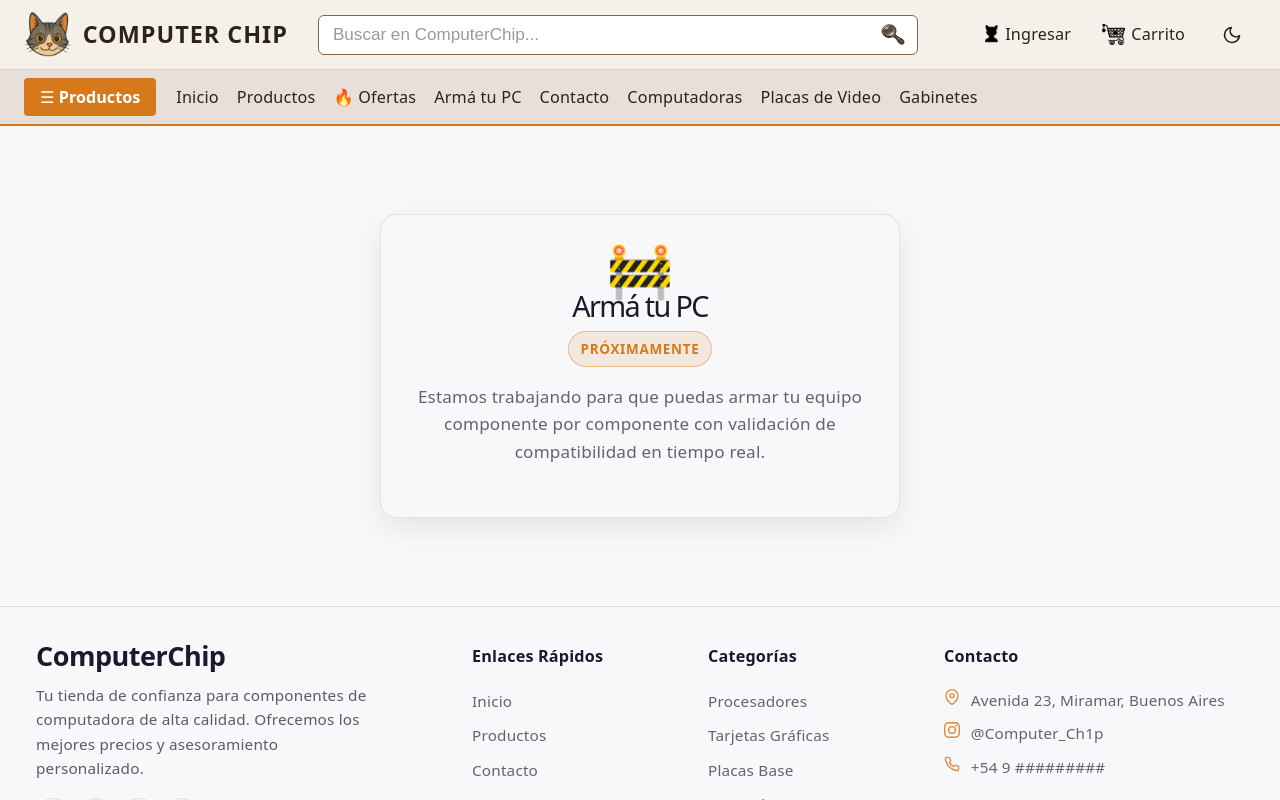
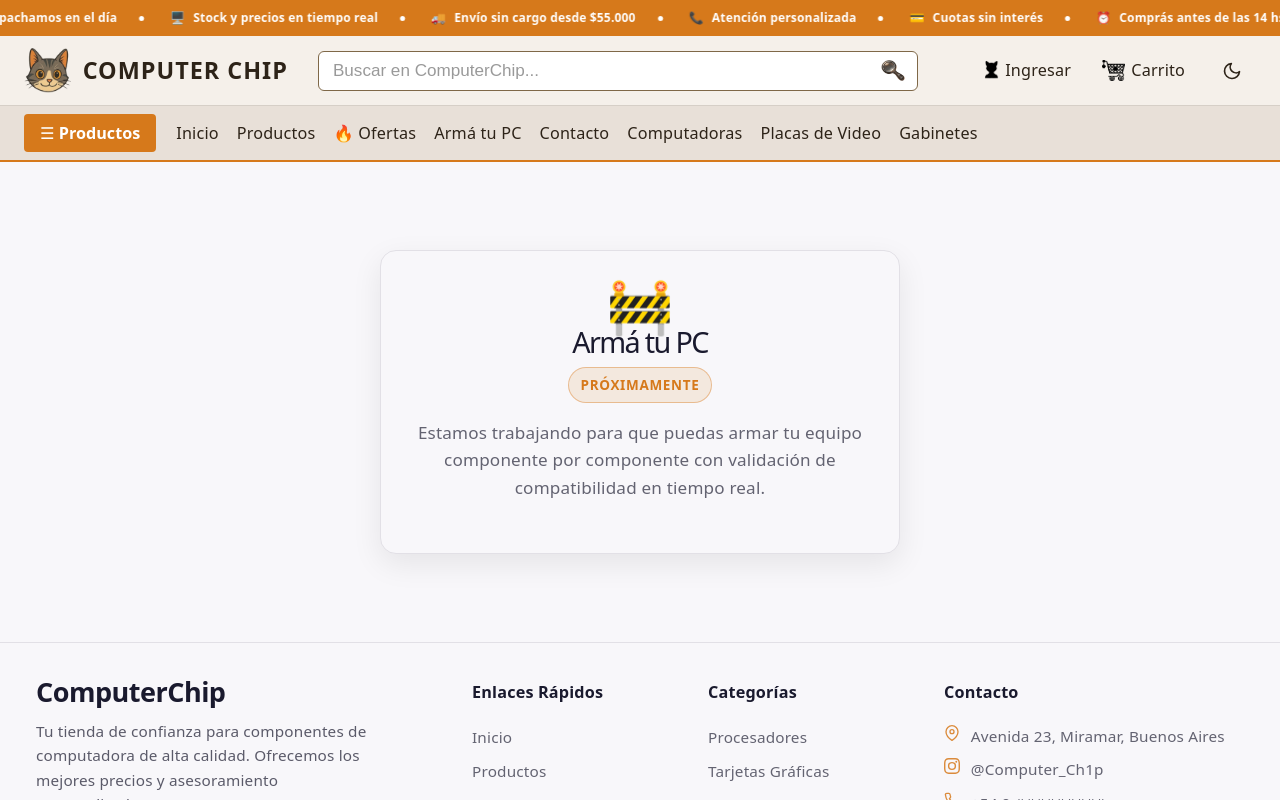
Before and after one commit to msmdev43/FrontComputerChip, a React (Vite) app: page /armatupc in a window 1280 px wide. Built offline with nearby package versions, Linux system fonts and the light colour scheme.

Commit message:
BenefitsBanner

```diff
--- a/src/App.jsx
+++ b/src/App.jsx
@@ -21,6 +21,7 @@ import Cart from './pages/Cart'
 import ArmaTuPc from './pages/ArmaTuPc'
 import AdminRoutes from './routes/AdminRoutes'
 import BackToTop from './components/BackToTop';
+import BenefitsBanner from './components/BenefitsBanner';
 import './App.css'
 
 function App() {
@@ -35,6 +36,7 @@ function App() {
 
             <Route path="/*" element={
               <div className="app-container">
+                <BenefitsBanner />
                 <Navbar />
                 <div className="main-content">
                   <div className="content-wrapper">
--- /dev/null
+++ b/src/components/BenefitsBanner.jsx
@@ -0,0 +1,47 @@
+
+import '../styles/components/BenefitsBanner.css';
+
+const benefits = [
+  { icon: '⏰', text: 'Comprás antes de las 14 hs, despachamos en el día' },
+  { icon: '🖥️', text: 'Stock y precios en tiempo real' },
+  { icon: '🚚', text: 'Envío sin cargo desde $55.000' },
+  { icon: '📞', text: 'Atención personalizada' },
+  { icon: '💳', text: 'Cuotas sin interés' },
+];
+
+const BenefitsBanner = () => {
+  return (
+    <section
+      className="benefits-banner"
+      aria-label="Beneficios de comprar en ComputerChip"
+    >
+      <div className="benefits-banner__viewport">
+        <div className="benefits-banner__track">
+          {[0, 1].map((group) => (
+            <div
+              className="benefits-banner__group"
+              key={group}
+              aria-hidden={group === 1}
+            >
+              {benefits.map((benefit) => (
+                <div
+                  className="benefits-banner__item"
+                  key={benefit.text}
+                >
+                  <span aria-hidden="true">{benefit.icon}</span>
+                  <span>{benefit.text}</span>
+                  <span
+                    className="benefits-banner__separator"
+                    aria-hidden="true"
+                  />
+                </div>
+              ))}
+            </div>
+          ))}
+        </div>
+      </div>
+    </section>
+  );
+};
+
+export default BenefitsBanner;
--- /dev/null
+++ b/src/styles/components/BenefitsBanner.css
@@ -0,0 +1,101 @@
+
+/* ============================================
+   COMPUTERCHIP - BANNER CONTINUO
+   ============================================ */
+
+.benefits-banner {
+  width: 100%;
+  height: 36px;
+  background: #D6791B;
+  color: #FFFFFF;
+  overflow: hidden;
+  position: relative;
+  z-index: 100;
+  box-sizing: border-box;
+}
+
+.benefits-banner__viewport {
+  width: 100%;
+  height: 100%;
+  overflow: hidden;
+}
+
+.benefits-banner__track {
+  display: flex;
+  width: max-content;
+  height: 100%;
+  animation: benefits-marquee 30s linear infinite;
+  will-change: transform;
+}
+
+.benefits-banner__group {
+  display: flex;
+  flex: 0 0 auto;
+  align-items: center;
+  height: 100%;
+  width: max-content;
+}
+
+.benefits-banner__item {
+  display: flex;
+  align-items: center;
+  justify-content: center;
+  gap: 8px;
+  padding-left: 22px;
+  white-space: nowrap;
+  font-size: 12px;
+  font-weight: 600;
+  line-height: 1;
+}
+
+.benefits-banner__separator {
+  display: inline-block;
+  flex-shrink: 0;
+  width: 5px;
+  height: 5px;
+  margin-left: 14px;
+  margin-right: 4px;
+  border-radius: 50%;
+  background: #FFFFFF;
+}
+
+/* Desplazamiento continuo de una copia completa */
+@keyframes benefits-marquee {
+  from {
+    transform: translateX(0);
+  }
+
+  to {
+    transform: translateX(-50%);
+  }
+}
+
+/* Acelera ligeramente en móviles */
+@media (max-width: 600px) {
+  .benefits-banner {
+    height: 34px;
+  }
+
+  .benefits-banner__track {
+    animation-duration: 28s;
+  }
+
+  .benefits-banner__item {
+    gap: 6px;
+    padding-left: 16px;
+    font-size: 11px;
+  }
+
+  .benefits-banner__separator {
+    margin-left: 10px;
+    width: 4px;
+    height: 4px;
+  }
+}
+
+/* Respeta las preferencias de accesibilidad */
+@media (prefers-reduced-motion: reduce) {
+  .benefits-banner__track {
+    animation: none;
+  }
+}
```
